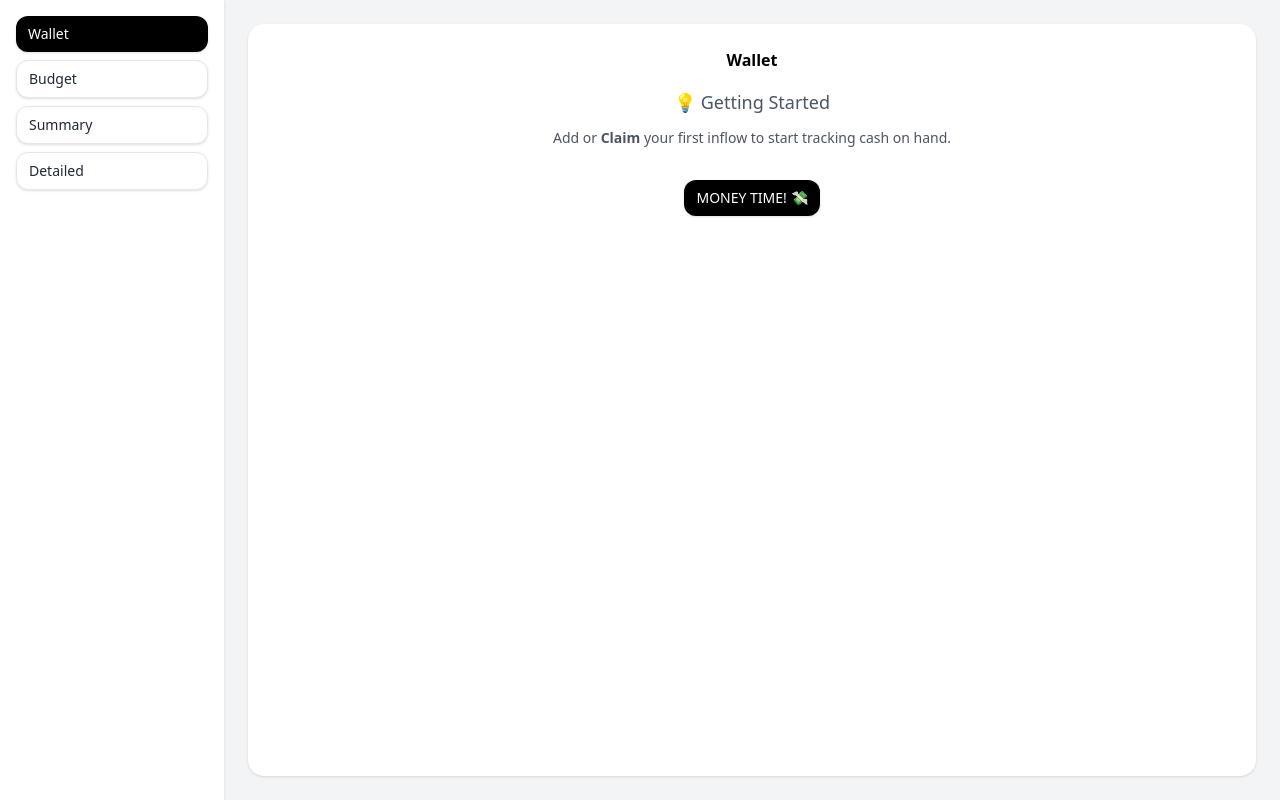
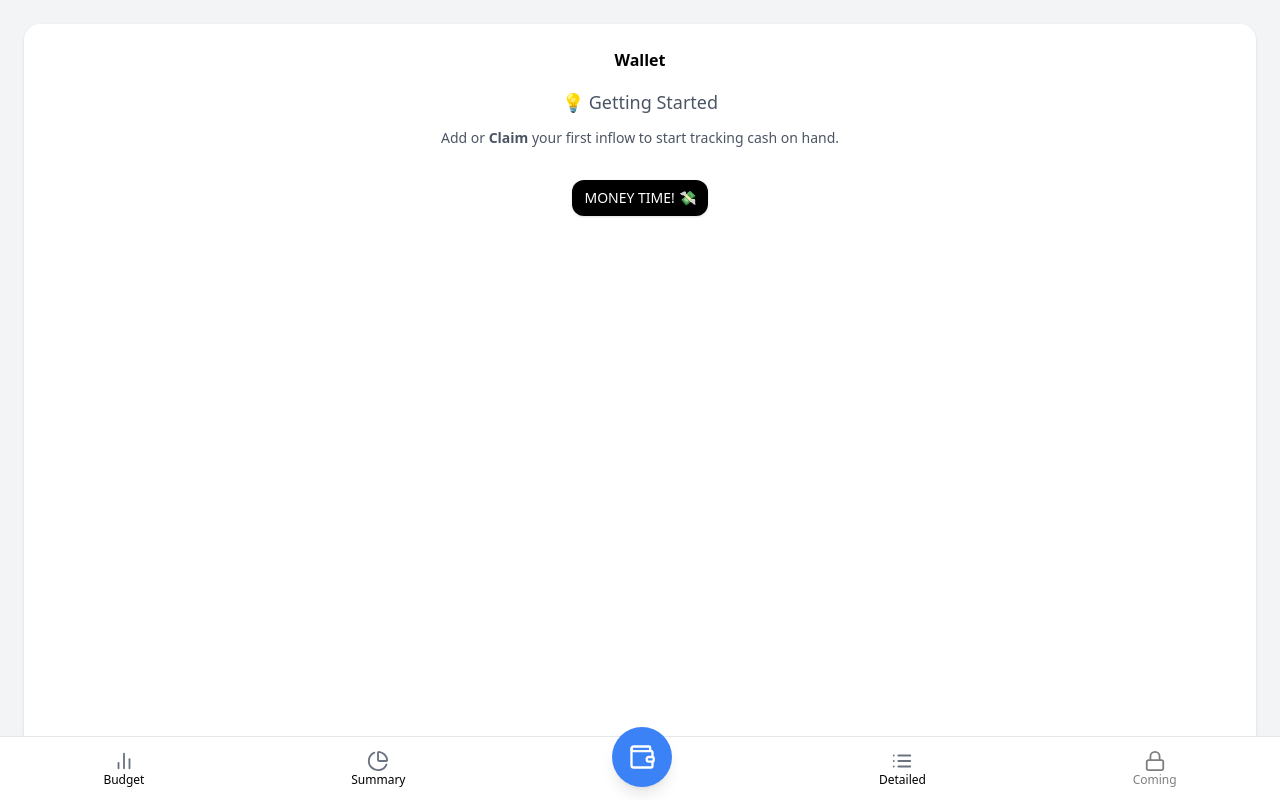
Before and after one commit to crampdg/expense-tracker, a React (Vite) app: page / in a window 1280 px wide. Built offline with nearby package versions, Linux system fonts and the light colour scheme.

Commit message:
BottomNav

```diff
--- a/src/App.jsx
+++ b/src/App.jsx
@@ -1,5 +1,5 @@
+import BottomNav from './components/ui/BottomNav.jsx'
 import { useState, useMemo, useEffect } from 'react'
-import Sidebar from './components/Sidebar.jsx'
 import WalletTab from './components/WalletTab.jsx'
 import BudgetTab from './components/BudgetTab.jsx'
 import SummaryTab from './components/SummaryTab.jsx'
@@ -214,7 +214,8 @@ export default function App() {
 
   return (
     <div className="min-h-screen flex">
-      <Sidebar active={active} setActive={setActive} />
+      <BottomNav active={active} setActive={setActive} />
+
       <main className="flex-1 p-3 md:p-6 grid gap-4 md:gap-6">
         {active === 'wallet' && (
         <WalletTab
--- a/src/components/Sidebar.jsx
+++ /dev/null
@@ -1,18 +0,0 @@
-import Button from './ui/Button.jsx'
-
-
-export default function Sidebar({ active, setActive }){
-const Item = ({id, label}) => (
-<Button variant={active===id? 'primary':'ghost'} className="text-left" onClick={()=>setActive(id)}>
-{label}
-</Button>
-)
-return (
-<aside className="w-40 md:w-56 bg-white shadow p-2 md:p-4 flex flex-col gap-2">
-<Item id="wallet" label="Wallet" />
-<Item id="budget" label="Budget" />
-<Item id="summary" label="Summary" />
-<Item id="detailed" label="Detailed" />
-</aside>
-)
-}
--- /dev/null
+++ b/src/components/ui/BottomNav.jsx
@@ -0,0 +1,41 @@
+import { Wallet, BarChart2, PieChart, List, Lock } from "lucide-react"
+
+export default function BottomNav({ active, setActive }) {
+  return (
+    <nav className="fixed bottom-0 left-0 right-0 bg-white border-t shadow-md flex justify-around items-center h-16">
+
+      {/* Budget */}
+      <button onClick={() => setActive("budget")} className="flex flex-col items-center">
+        <BarChart2 size={22} className={active === "budget" ? "text-blue-500" : "text-gray-500"} />
+        <span className="text-xs">Budget</span>
+      </button>
+
+      {/* Summary */}
+      <button onClick={() => setActive("summary")} className="flex flex-col items-center">
+        <PieChart size={22} className={active === "summary" ? "text-blue-500" : "text-gray-500"} />
+        <span className="text-xs">Summary</span>
+      </button>
+
+      {/* Wallet (big button in middle) */}
+      <button
+        onClick={() => setActive("wallet")}
+        className="relative -mt-6 bg-blue-500 rounded-full p-4 shadow-lg"
+      >
+        <Wallet size={28} className="text-white" />
+      </button>
+
+      {/* Detailed */}
+      <button onClick={() => setActive("detailed")} className="flex flex-col items-center">
+        <List size={22} className={active === "detailed" ? "text-blue-500" : "text-gray-500"} />
+        <span className="text-xs">Detailed</span>
+      </button>
+
+      {/* Coming Soon */}
+      <button disabled className="flex flex-col items-center opacity-50">
+        <Lock size={22} />
+        <span className="text-xs">Coming</span>
+      </button>
+
+    </nav>
+  )
+}
```
